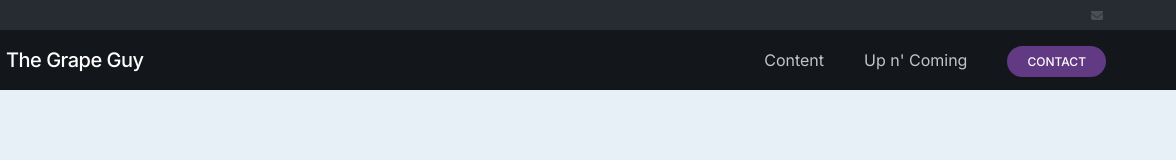
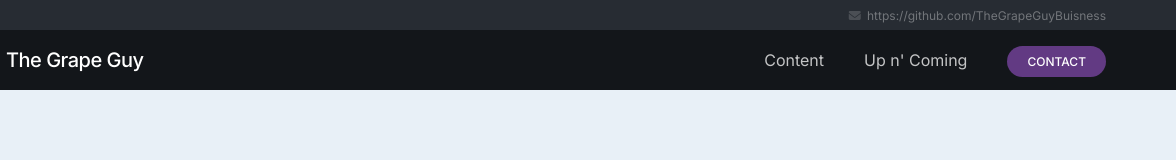
Before and after one commit to TheGrapeGuyBuisness/TheGrapeGuyBuisness.github.io, a plain HTML site: page index.html in a window 1280 px wide. Shown: the top 160 px of the page, 104-1280 px from the left. Drawn offline with Linux system fonts and the light colour scheme.

Commit message:
Update 1.0 beta

```diff
--- a/index.html
+++ b/index.html
@@ -25,7 +25,7 @@
       <div class="top-bar__content">
         <section class="email">
           <i class="fa-solid fa-envelope icon"></i>
-          <span></span>
+          <span>https://github.com/TheGrapeGuyBuisness</span>
         </section>
       </div>
     </div>
```
